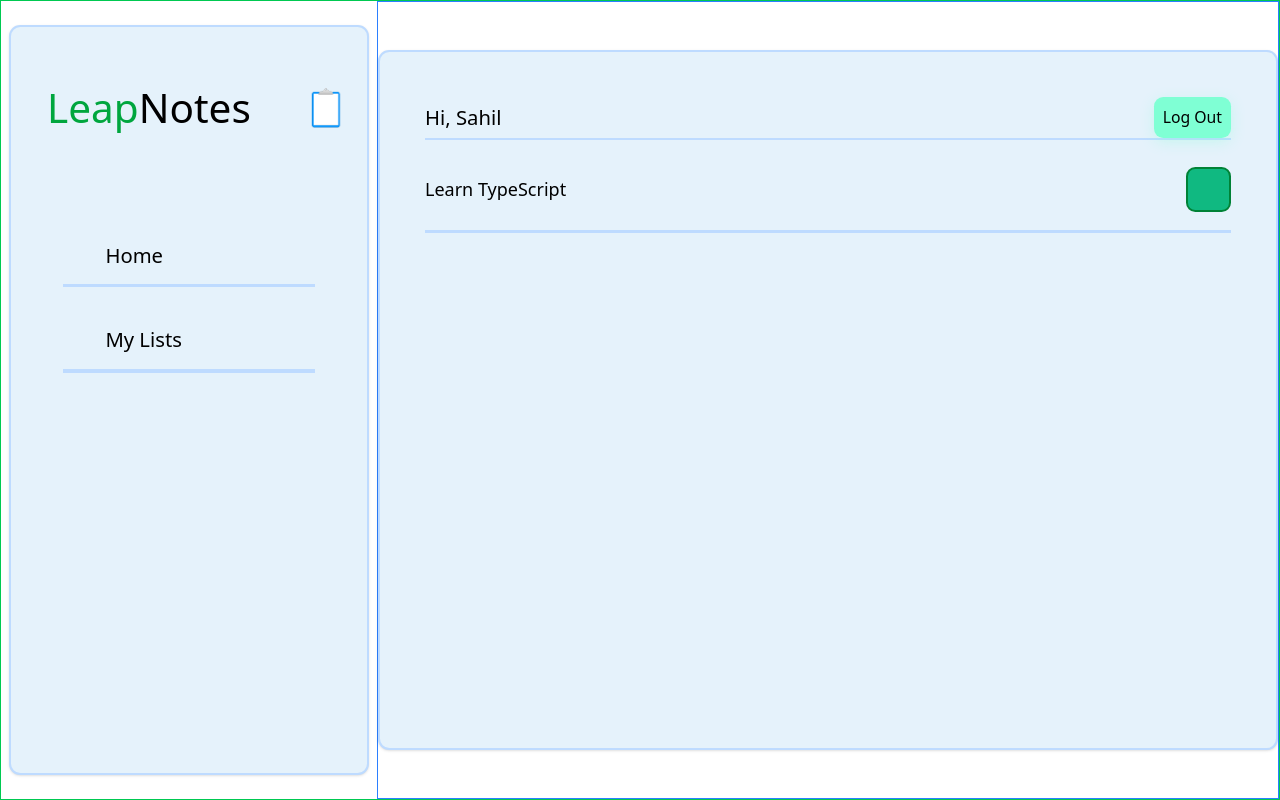
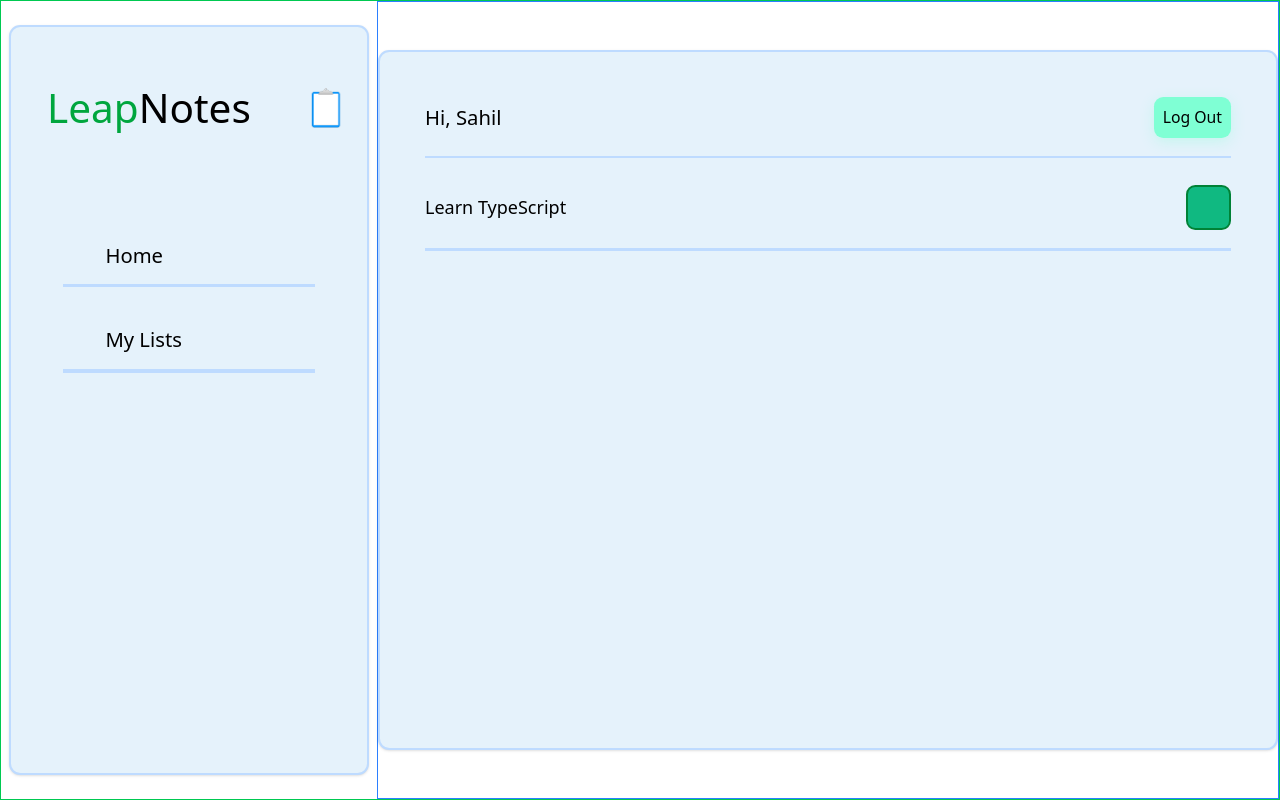
Before and after one commit to SahilTuladhar/Note-Application-, a React (Vite) app in the folder frontend-client/: page /home-page in a window 1280 px wide. Built offline with nearby package versions, Linux system fonts and the light colour scheme; some icons are missing.

Commit message:
progess on Main Page UI

```diff
--- a/frontend-client/src/components/FormList.tsx
+++ b/frontend-client/src/components/FormList.tsx
@@ -7,7 +7,7 @@ const FormList = () => {
   return (
     <ModalCard className="!w-[900px] !min-h-[700px] !max-h-[700px] !justify-start">
       <div className="w-full flex flex-col !gap-6">
-        <div className="flex flex-row justify-between items-center +!pb-4 border-b-2 border-blue-200">
+        <div className="flex flex-row justify-between items-center !pb-4 border-b-2 border-blue-200">
           <p className="font-sans text-body-lg">Hi, Sahil</p>
            <Button
            className="btn-primary !p-2"
```
